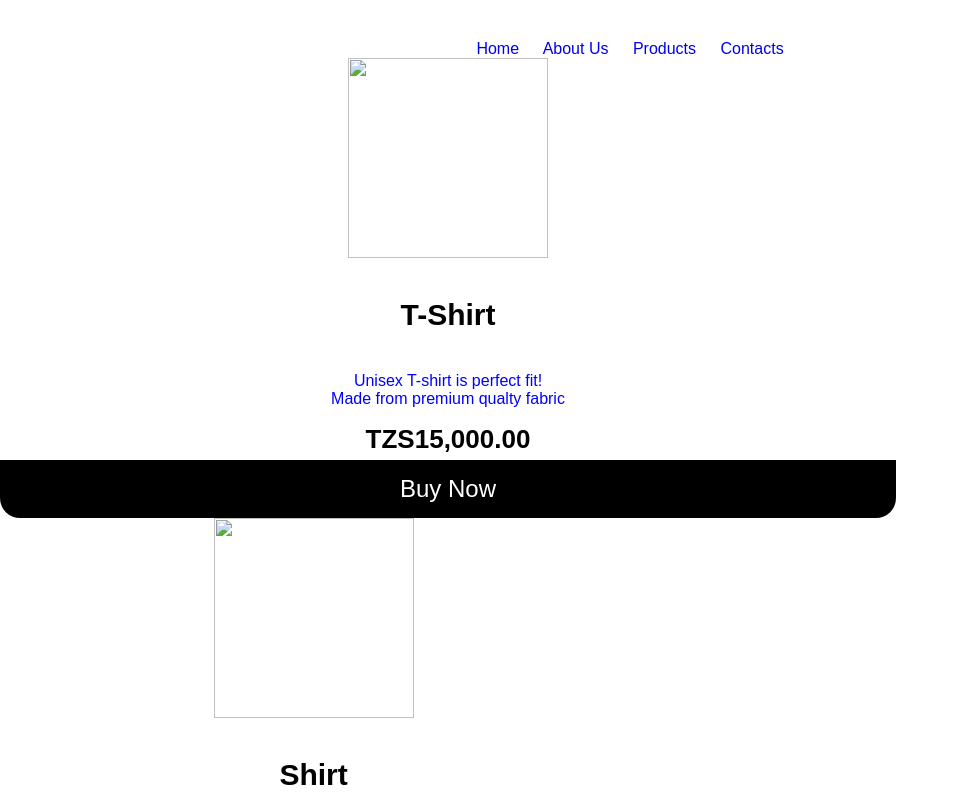
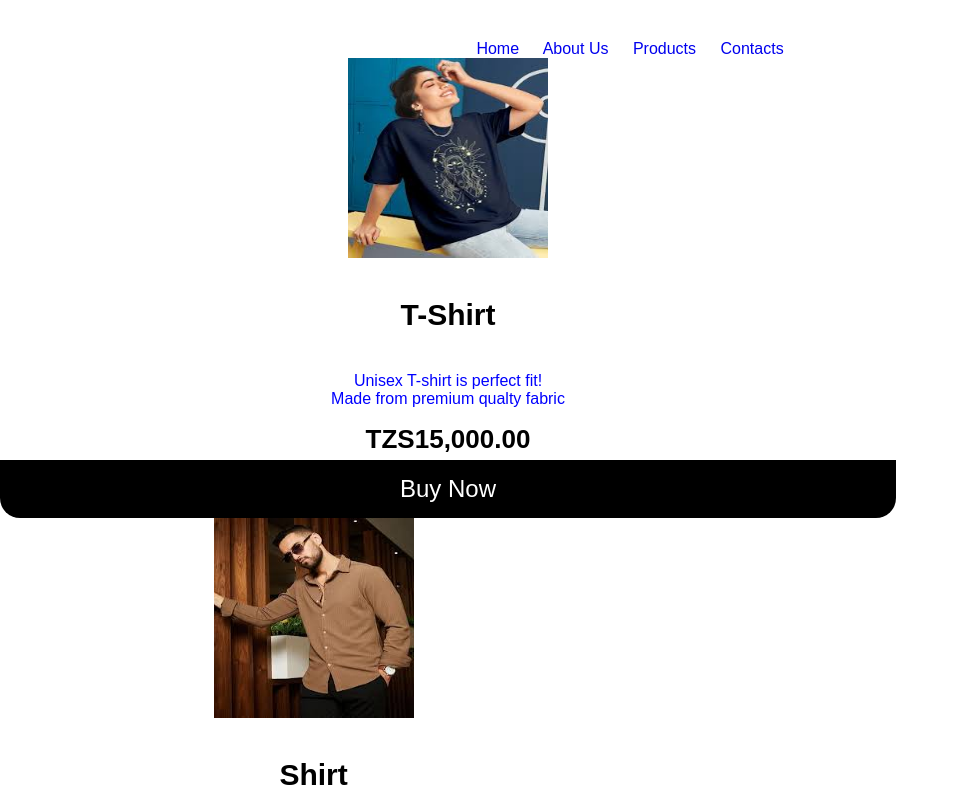
Before and after one commit to Mascot-code/Bafta_Machinga_Group, a plain HTML site: page Products.html in a window 1280 px wide. Shown: the top 805 px of the page, without its empty margins (0-959 px from the left). Drawn offline with Linux system fonts and the light colour scheme.

Commit message:
Update Products.html

```diff
--- a/Products.html
+++ b/Products.html
@@ -16,14 +16,14 @@
 <body>
     <div class="men trouser">
         <div class="content">
-            <img src="PRODUCT1.jpg">
+            <img src="PRODUCT 1.jpg">
             <h3>T-Shirt</h3>
             <p>Unisex T-shirt is perfect fit!<br>Made from premium qualty fabric</p>
             <h6>TZS15,000.00</h6>
         <button class="buy-1">Buy Now</button>
     <div class="men trouser">
         <div class="content">
-            <img src="PRODUCT2.jpg">
+            <img src="PRODUCT 2.jpg">
             <h3>Shirt</h3>
             <p>Elevate your wardrobe with our unique shirts.<br>
             Whether for a formal occasion or a casual day out,
```
